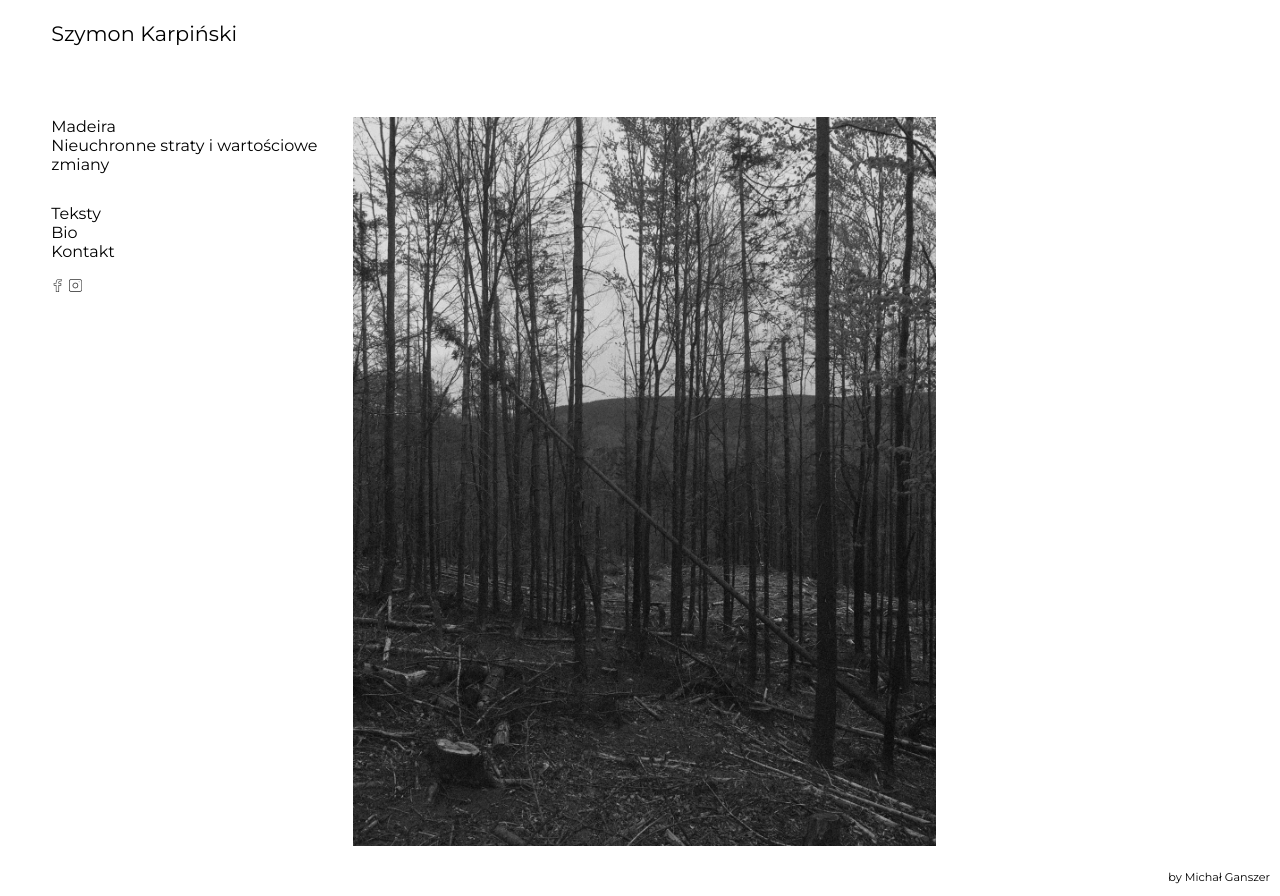
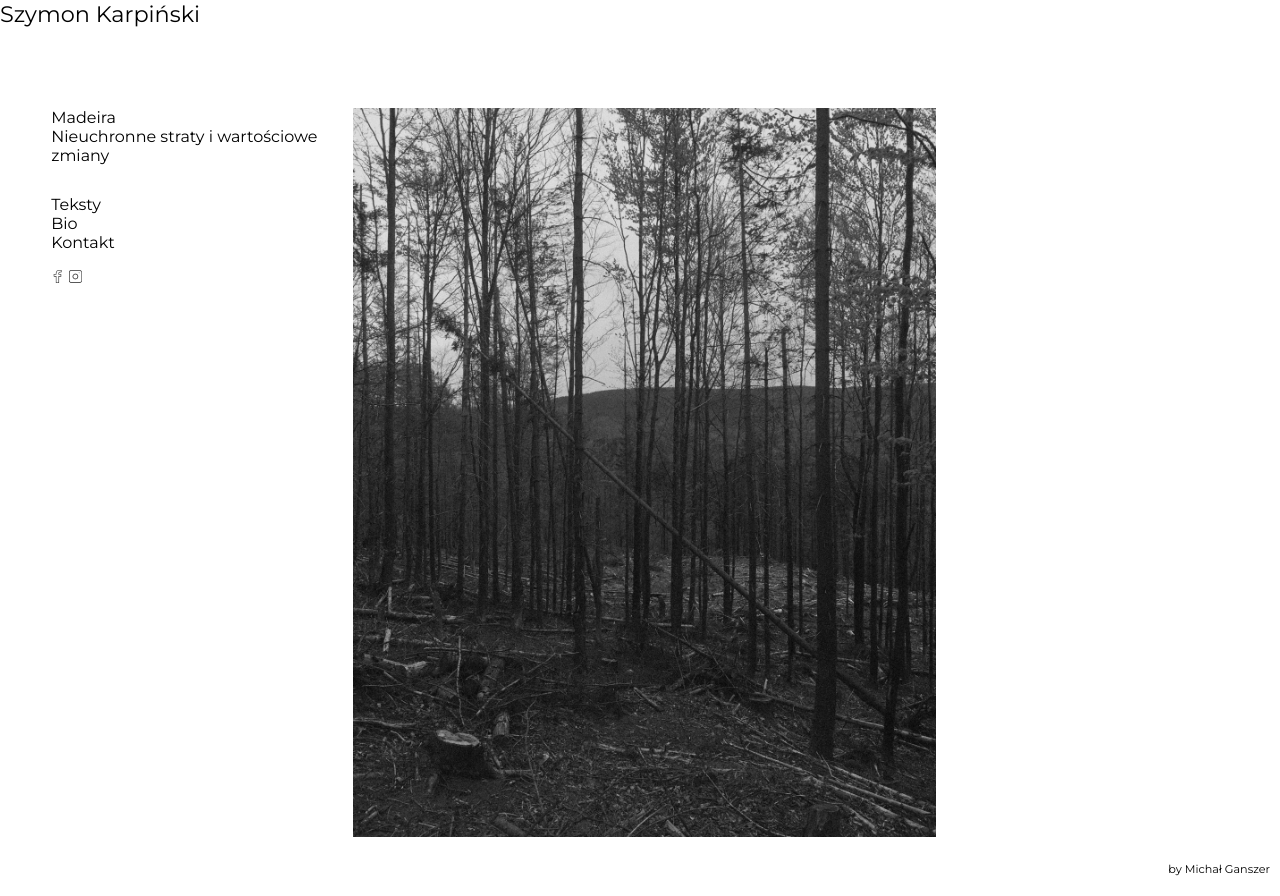
Before and after one commit to michalganszer/Szymon-Karpinski, a React (Create React App) app: page / in a window 1280 px wide. Built offline with nearby package versions, Linux system fonts and the light colour scheme.

Commit message:
Update H1.module.scss

```diff
--- a/src/components/Header/H1/H1.module.scss
+++ b/src/components/Header/H1/H1.module.scss
@@ -1,6 +1,10 @@
 .name{
-    font-size:1.3em;
+    font-size:1.4em;
     font-weight:400;
-    width:92%;
-    margin:1em auto;
+    width:100%;
 }
+@media (min-width:900px){
+    .name{
+    margin:0 auto 30px auto;
+    }
+}
```
